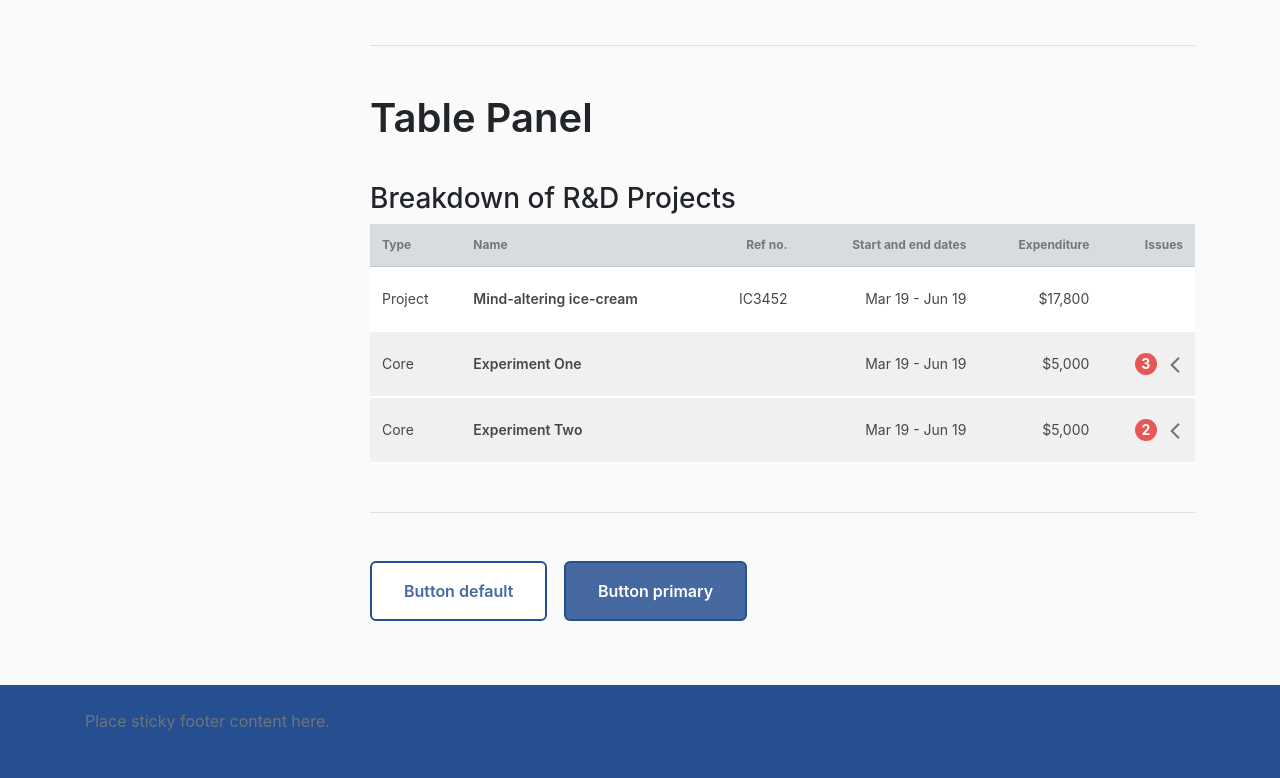
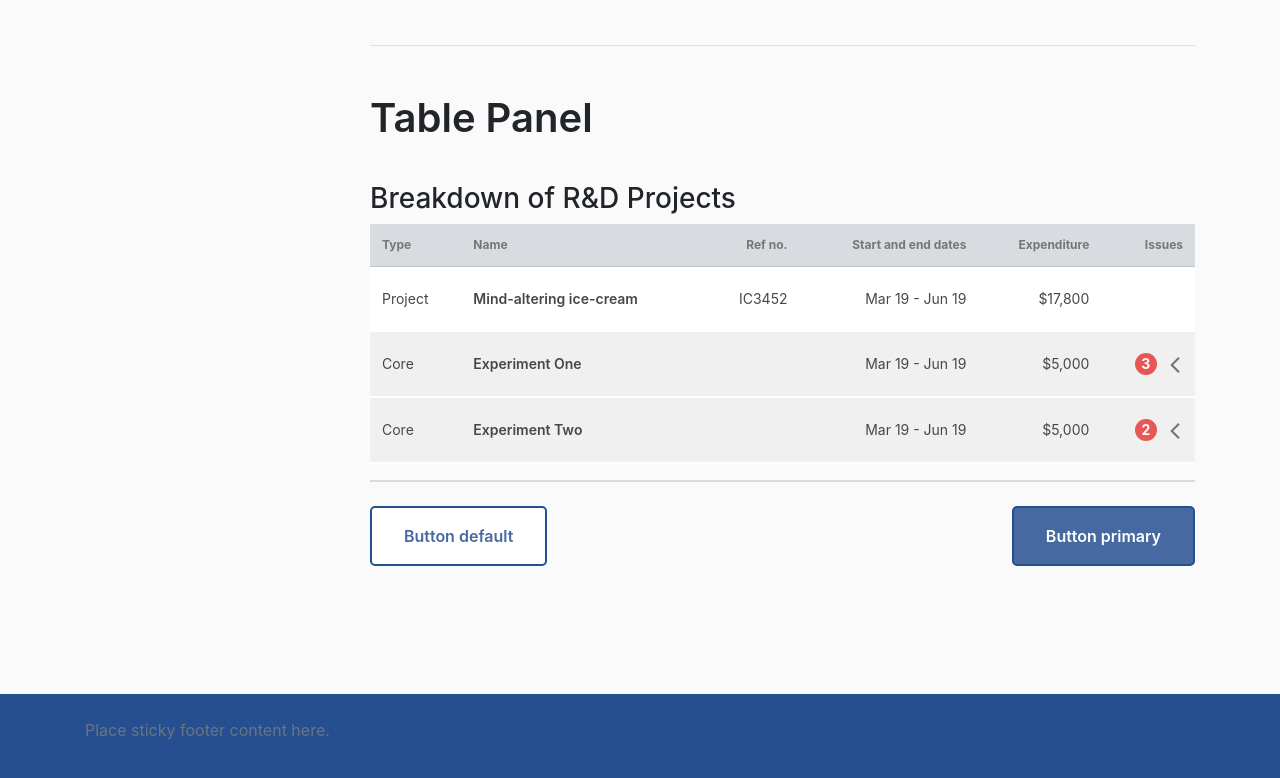
Before and after one commit to AUSGov/rdti-test, a website built with webpack: page src/components.html in a window 1280 px wide. Shown: the part 3084-3862 px from the top of the page. Built offline with nearby package versions, Linux system fonts and the light colour scheme.

Commit message:
button style

```diff
--- a/src/components.html
+++ b/src/components.html
@@ -437,7 +437,6 @@
               </table>
             </div>
 
-            <hr class="bigDivide">
 
             <!-- buttons -->
             <div class="buttonGroup">
--- a/src/scss/_buttons.scss
+++ b/src/scss/_buttons.scss
@@ -3,7 +3,7 @@
 .btn {
     color: $primaryInteractive;
     font-weight: 600;
-    margin-right: 12px;
+    margin-bottom: 0.75rem;
     &:hover {
         color: $primary;
     }
@@ -11,16 +11,19 @@
         outline: 2px solid #9cccfd;
         outline-offset: 2px;
     }
+    @media (min-width: 576px) {
+        margin-bottom: 0;
+    }
 }
 
 .btn-default {
     border: 2px solid $primary;
     background-color: white;
     padding: 1rem 2rem;
-    border-radius: 6px;
+    border-radius: 5px;
     &:hover {
         background-color: $primary;
-        border-color: $navy;
+        border-color: $primary;
         color: white;
         box-shadow: 0 2px 4px 0 rgba(0, 0, 0, 0.3);
     }
@@ -37,10 +40,10 @@
     background-color: $primaryInteractive;
     padding: 1rem 2rem;
     color: white;
-    border-radius: 6px;
+    border-radius: 5px;
     &:hover {
         background-color: $primary;
-        border-color: $navy;
+        border-color: $primary;
         color: white;
         box-shadow: 0 2px 4px 0 rgba(0, 0, 0, 0.3);
     }
@@ -51,3 +54,21 @@
         box-shadow: 0 3px 6px 0 rgba(0, 0, 0, 0.3);
     }
 }
+
+.buttonGroup {
+    border-top: 2px solid $buttonGroupBorder;
+    padding: 1.5rem 0 0 0;
+    margin-bottom: 4rem;
+    margin-top: 1rem;
+    display: flex;
+    flex-direction: column;
+    justify-content: space-between;
+
+    @media (min-width: 576px) {
+        display: block;
+
+        .btn-primary {
+            float:right;
+        }
+    }
+}
--- a/src/scss/_variables.scss
+++ b/src/scss/_variables.scss
@@ -71,7 +71,7 @@
 $lightestGrey:                     #EBEBEB;
 $superLightGrey:                   #F5F5F5;
 $backgroundGrey:                   #FAFAFA;
-
+$buttonGroupBorder:                #D8DCE0;
 
 // --- Alerts --- //
 
```
